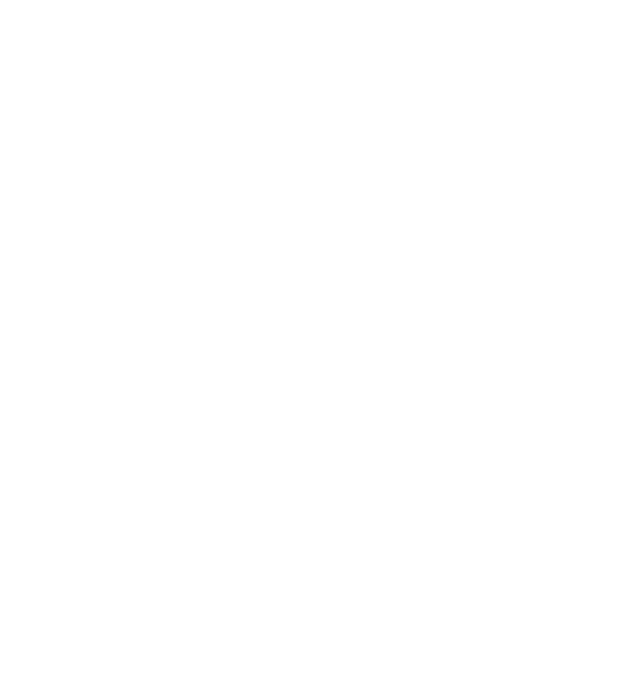
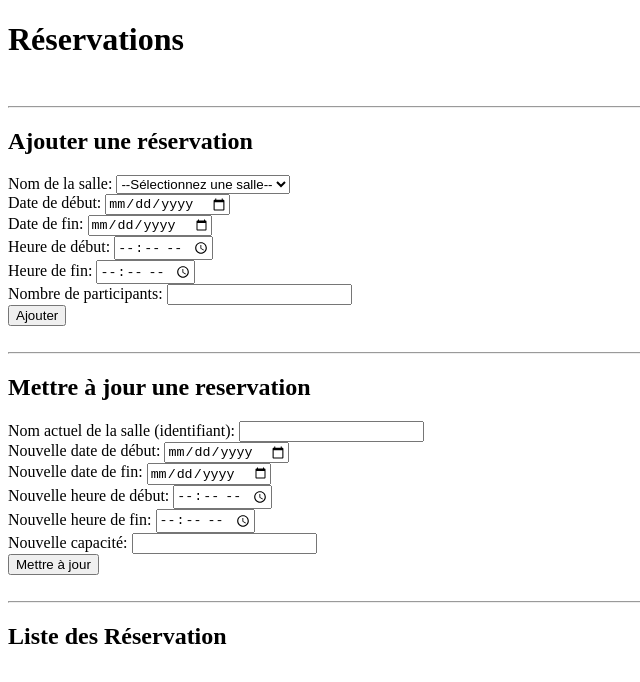
Before and after one commit to TllzAudrey/Resa_salles, a plain HTML site: page front/reservation.html in a window 1280 px wide. Shown: the whole page, without its empty margins (0-640 px from the left). Drawn offline with Linux system fonts and the light colour scheme.

Commit message:
Création page HTML pour les réservations

```diff
--- a/front/reservation.html
+++ b/front/reservation.html
@@ -6,6 +6,81 @@
     <title>Reservation</title>
 </head>
 <body>
-
+    <h1>Réservations</h1>
+    <p id="message" role="status" aria-live="polite"></p>
+    <br>
+    <hr>
+    <div id="addresevation">
+        <h2>Ajouter une réservation</h2>
+        <form id="addReservationForm">
+            <label for="salleName">Nom de la salle:</label>
+            <select id="salleName" name="salleName" required>
+                <option value="">--Sélectionnez une salle--</option>
+            </select>
+            <br>
+            <label for="reservationStartDate">Date de début:</label>
+            <input type="date" id="reservationStartDate" name="reservationStartDate" required>
+            <br>
+            <label for="reservationEndDate">Date de fin:</label>
+            <input type="date" id="reservationEndDate" name="reservationEndDate" required>
+            <br>
+            <label for="reservationStartHour">Heure de début:</label>
+            <input type="time" id="reservationStartHour" name="reservationStartHour" required>
+            <br>
+            <label for="reservationEndHour">Heure de fin:</label>
+            <input type="time" id="reservationEndHour" name="reservationEndHour" required>
+            <br>
+            <label for="reservationCapacity">Nombre de participants:</label>
+            <input type="number" id="reservationCapacity" name="reservationCapacity" min="1" required>
+            <br>
+            <button type="submit">Ajouter</button>
+        </form>
+    </div>
+    <br>
+    <hr>
+    <div id="updatereservation">
+        <h2>Mettre à jour une reservation</h2>
+        <form id="updateReservationForm">
+            <label for="updateReservationKey">Nom actuel de la salle (identifiant):</label>
+            <input type="text" id="updateReservationKey" name="updateReservationKey" required>
+            <br>
+            <label for="updateReservationStartDate">Nouvelle date de début:</label>
+            <input type="date" id="updateReservationStartDate" name="updateReservationStartDate" required>
+            <br>
+            <label for="updateReservationEndDate">Nouvelle date de fin:</label>
+            <input type="date" id="updateReservationEndDate" name="updateReservationEndDate" required>
+            <br>
+            <label for="updateReservationStartHour">Nouvelle heure de début:</label>
+            <input type="time" id="updateReservationStartHour" name="updateReservationStartHour" required>
+            <br>
+            <label for="updateReservationEndHour">Nouvelle heure de fin:</label>
+            <input type="time" id="updateReservationEndHour" name="updateReservationEndHour" required>
+            <br>
+            <label for="updateReservationCapacity">Nouvelle capacité:</label>
+            <input type="number" id="updateReservationCapacity" name="updateReservationCapacity" min="1" required>
+            <br>
+            <button type="submit">Mettre à jour</button>
+        </form>
+    </div>
+    <br>
+    <hr>
+    <!-- <div id="deletereservation">
+        <h2>Supprimer une reservation</h2>
+        <form id="deleteReservationForm">
+            <label for="deleteReservationKey">Nom de la reservation à supprimer (via la salle):</label>
+            <input type="text" id="deleteReservationKey" name="deleteReservationKey" required>
+            <br>
+            <button type="submit">Supprimer</button>
+        </form>
+    </div>
+    <br>
+    <hr> -->
+    <div id="reservationList">
+        <h2>Liste des Réservation</h2>
+        <ul id="reservationListItems">
+            <!-- Les réservations seront affichées ici -->
+        </ul>
+    </div>
+    <script src="/app.js" defer></script>
 </body>
 </html>
```
